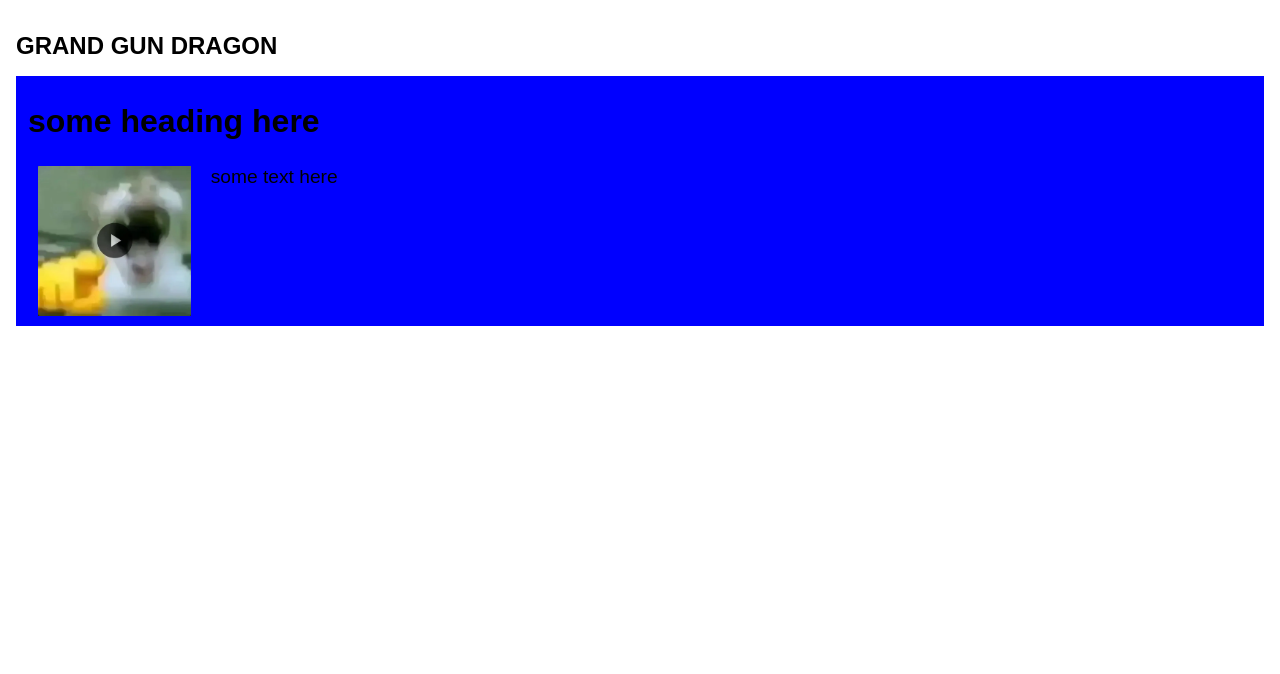
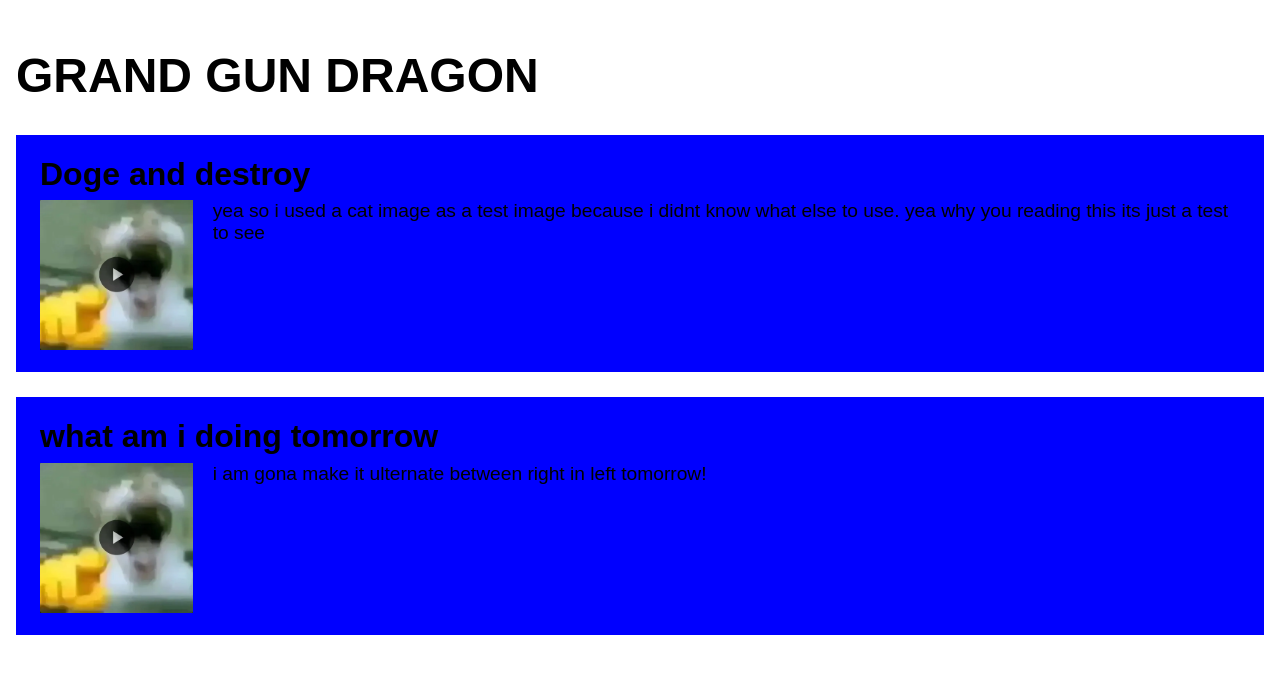
Before and after one commit to Seiya-school/GGG-website, a website: page index.html in a window 1280 px wide. Drawn offline with Linux system fonts and the light colour scheme; a web font is replaced by a local one.

Commit message:
changed padding, margin and line height values

```diff
--- a/index.html
+++ b/index.html
@@ -21,10 +21,17 @@
       <h1>GRAND GUN DRAGON</h1>
 
       <div>
-        <h2>some heading here</h2>
+        <h2>Doge and destroy</h2>
         <img src = "test.png" alt = "a test image">
-        <P>some text here</P>
+        <P>yea so i used a cat image as a test image because i didnt know what else to use. yea why you reading this its just a test to see</P>
       </div>
+
+      <div>
+        <h2>what am i doing tomorrow</h2>
+        <img src = "test.png" alt = "a test image">
+        <P>i am gona make it ulternate between right in left tomorrow!</P>
+      </div>
+
     </main>
   </body>
 </html>
--- a/styles.css
+++ b/styles.css
@@ -17,12 +17,15 @@ div {
   width: 100%;
   display: inline-block;
   height: auto;
-  padding: 0px 12px;
+  padding: 12px 24px;
+  margin-bottom: 25px;
   background-color: blue;
 }
 
 h2 {
   font-size: 2em;
+  padding: 0px;
+  line-height: 0;
 }
 
 p {
@@ -34,9 +37,9 @@ img {
   height: 150px;
   width: auto;
   float: left;
-  margin-left: 10px;
   margin-bottom: 10px;
   margin-right: 20px;
+  margin-top: 0px;
 }
 
 main {
@@ -45,5 +48,5 @@ main {
 
 h1 {
   font-weight: bold;
-  font-size: 1.5rem;
+  font-size: 3em;
 }
```
